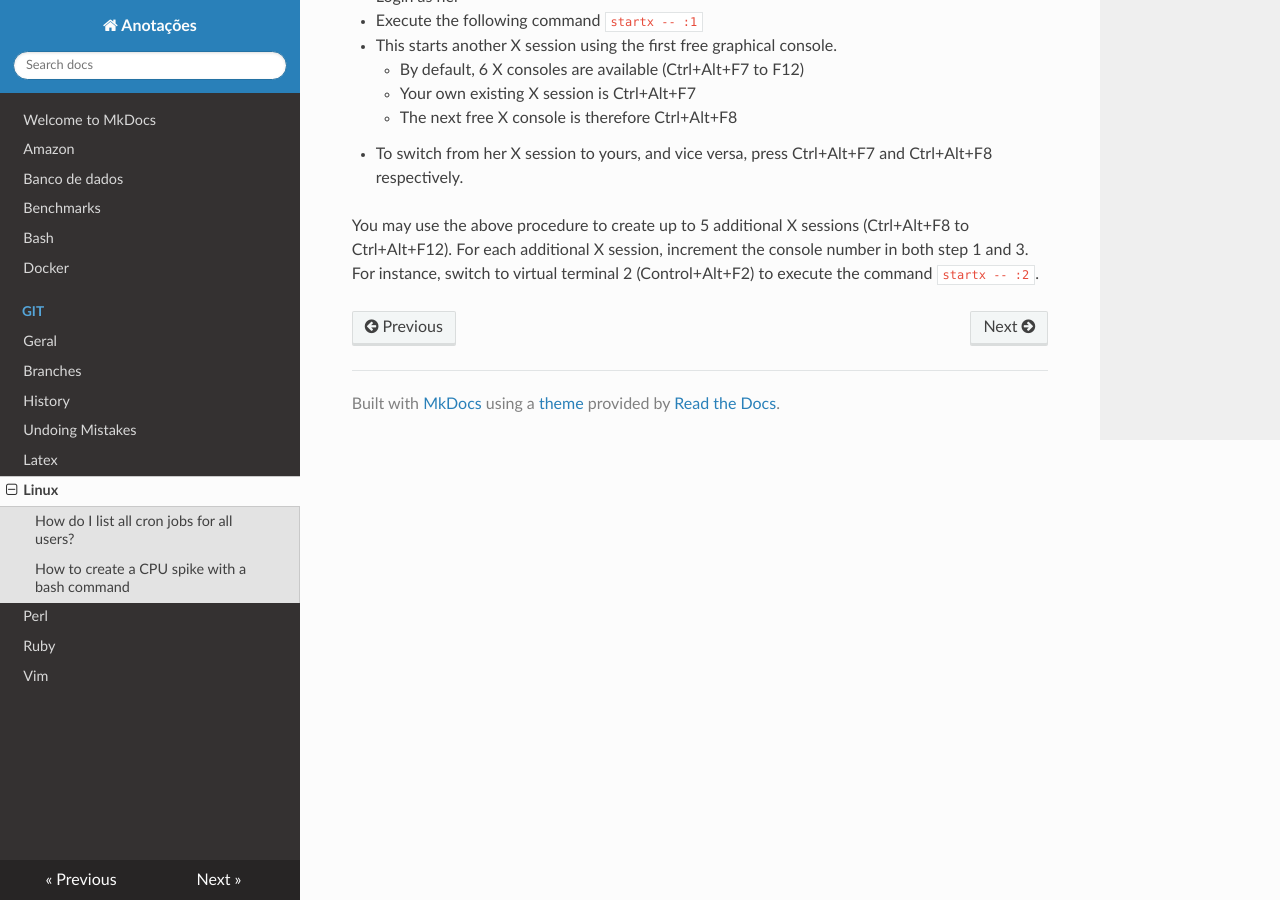
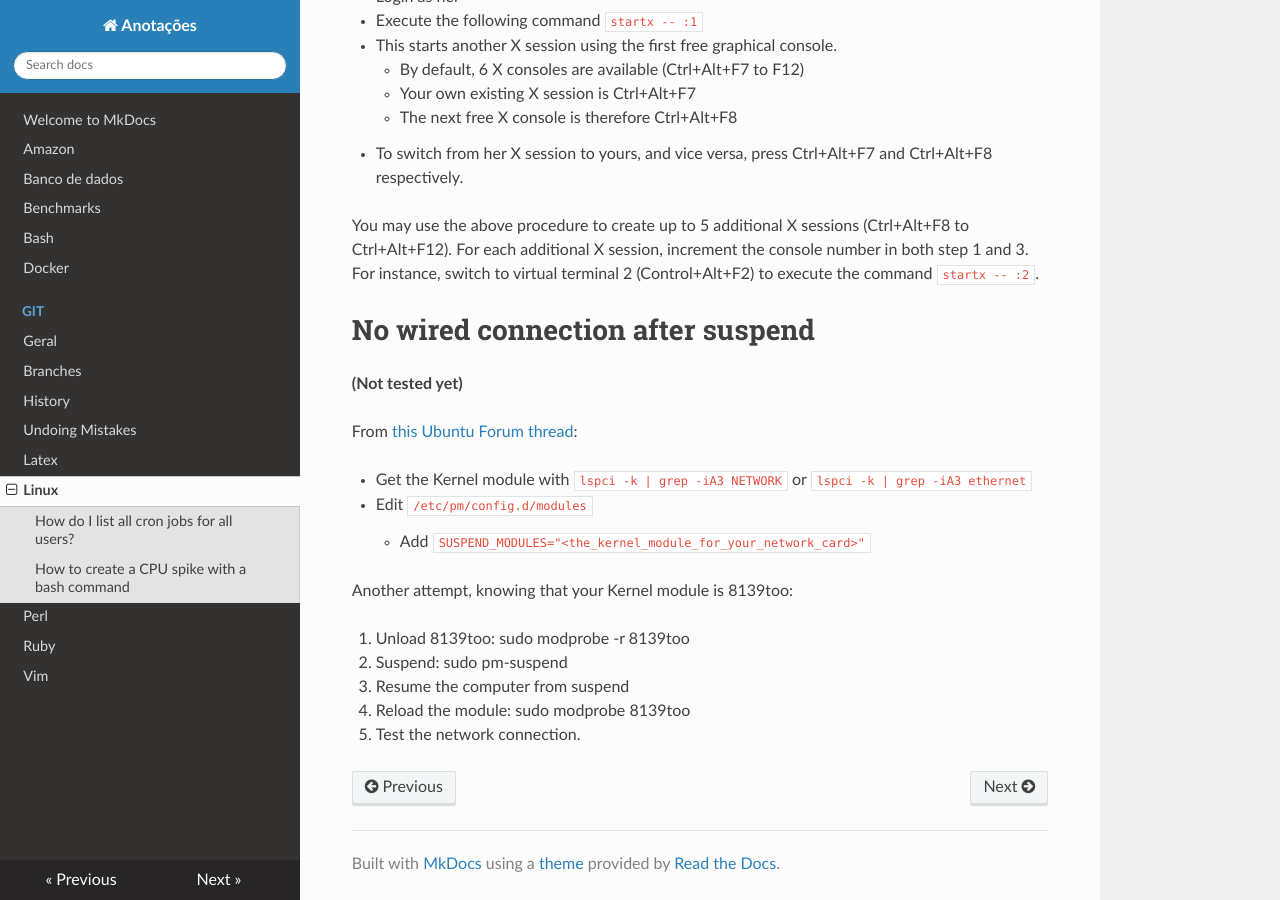
Before and after one commit to hposca/useful_notes, an MkDocs documentation site: the page built from docs/linux.md, in a window 1280 px wide and 900 px high, scrolled down 4559 px. Built offline with MkDocs 1.6.1, drawn with Linux system fonts in a browser that asks for light colours; nearby versions of some CDN libraries; old or Windows-style settings are respelled for this version of MkDocs.

Commit message:
[Linux Hint] No wired connection after suspend

```diff
--- a/docs/linux.md
+++ b/docs/linux.md
@@ -216,3 +216,24 @@ From [Linux Commando](http://linuxcommando.blogspot.com.br/2015/02/how-to-run-mu
 You may use the above procedure to create up to 5 additional X sessions (Ctrl+Alt+F8 to Ctrl+Alt+F12).
 For each additional X session, increment the console number in both step 1 and 3.
 For instance, switch to virtual terminal 2 (Control+Alt+F2) to execute the command `startx -- :2`.
+
+# No wired connection after suspend
+
+**(Not tested yet)**
+
+From [this Ubuntu Forum thread](http://ubuntuforums.org/showthread.php?t=2179603):
+
+- Get the Kernel module with `lspci -k | grep -iA3 NETWORK` or `lspci -k | grep -iA3 ethernet`
+- Edit `/etc/pm/config.d/modules`
+    - Add `SUSPEND_MODULES="<the_kernel_module_for_your_network_card>"`
+
+Another attempt, knowing that your Kernel module is 8139too:
+
+1. Unload 8139too:
+    sudo modprobe -r 8139too
+2. Suspend:
+    sudo pm-suspend
+3. Resume the computer from suspend
+4. Reload the module:
+    sudo modprobe 8139too
+5. Test the network connection.
```
